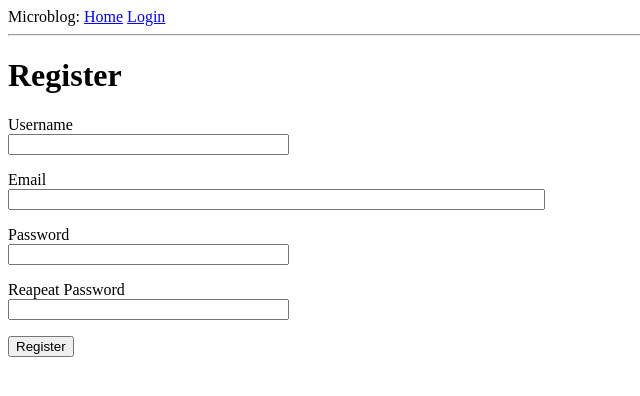
After one commit to BotalovSerg/course_flask, a Flask app: page /register in a window 1280 px wide. The commit adds this page. Shown: the top 396 px of the page, without its empty margins (0-640 px from the left). Run offline with Flask 3, Linux system fonts and the light colour scheme.

Commit message:
added register

```diff
--- a/app/__init__.py
+++ b/app/__init__.py
@@ -2,10 +2,13 @@ from flask import Flask
 from config import Config
 from flask_sqlalchemy import SQLAlchemy
 from flask_migrate import Migrate
+from flask_login import LoginManager
 
 app = Flask(__name__)
 app.config.from_object(Config)
 db = SQLAlchemy(app)
 migrate = Migrate(app, db)
+login = LoginManager(app)
+login.login_view = "login"
 
 from app import routes, models
--- a/app/forms.py
+++ b/app/forms.py
@@ -1,10 +1,34 @@
 from flask_wtf import FlaskForm
 from wtforms import StringField, PasswordField, BooleanField, SubmitField
-from wtforms.validators import DataRequired
+from wtforms.validators import DataRequired, ValidationError, Email, EqualTo
+import sqlalchemy as sa
+from app import db
+from app.models import User
 
 
 class LoginForm(FlaskForm):
     username = StringField("Username", validators=[DataRequired()])
-    password = StringField("Password", validators=[DataRequired()])
+    password = PasswordField("Password", validators=[DataRequired()])
     remember_me = BooleanField("Remember ME")
     submit = SubmitField("Sing In")
+
+
+class RegistrationForm(FlaskForm):
+    username = StringField("Username", validators=[DataRequired()])
+    email = StringField("Email", validators=[DataRequired(), Email()])
+    password = PasswordField("Password", validators=[DataRequired()])
+    password2 = PasswordField(
+        "Reapeat Password",
+        validators=[DataRequired(), EqualTo("password")],
+    )
+    submit = SubmitField("Register")
+
+    def validate_username(self, username):
+        user = db.session.scalar(sa.select(User).where(User.username == username.data))
+        if user is not None:
+            raise ValidationError("Please use a different username.")
+
+    def validate_email(self, email):
+        user = db.session.scalar(sa.select(User).where(User.email == email.data))
+        if user is not None:
+            raise ValidationError("Please use a different email address.")
--- a/app/routes.py
+++ b/app/routes.py
@@ -1,13 +1,17 @@
-from flask import render_template, flash, redirect, url_for
-from app import app
+from flask import render_template, flash, redirect, url_for, request
+from urllib.parse import urlsplit
+from app import app, db
+from flask_login import current_user, login_user, logout_user, login_required
+import sqlalchemy as sa
 
-from app.forms import LoginForm
+from app.forms import LoginForm, RegistrationForm
+from app.models import User
 
 
 @app.route("/")
 @app.route("/index")
+@login_required
 def index():
-    user = {"username": "Sergey"}
     posts = [
         {"author": {"username": "Dmit"}, "body": "Beautiful day in Portland!"},
         {"author": {"username": "Susan"}, "body": "The Avengers movie was so cool!"},
@@ -16,19 +20,49 @@ def index():
     return render_template(
         "index.html",
         title="Home",
-        user=user,
         posts=posts,
     )
 
 
 @app.route("/login", methods=["GET", "POST"])
 def login():
+    if current_user.is_authenticated:  # User
+        return redirect(url_for("index"))
     form = LoginForm()
     if form.validate_on_submit():
-        flash(f"Login requested for user {form.username.data} remember_me={form.remember_me.data}")
-        return redirect(url_for("index"))
+        user = db.session.scalar(sa.select(User).where(User.username == form.username.data))
+        if user is None or not user.check_password(form.password.data):
+            flash("Invalid username or password")
+            return redirect(url_for("login"))
+        login_user(user, remember=form.remember_me.data)
+        next_page = request.args.get("next")
+        if not next_page or urlsplit(next_page).netloc != "":
+            next_page = url_for("index")
+        return redirect(next_page)
     return render_template(
         "login.html",
         title="Sing In",
         form=form,
     )
+
+
+@app.route("/logout")
+def logout():
+    logout_user()
+    return redirect(url_for("index"))
+
+
+@app.route("/register", methods=["GET", "POST"])
+def register():
+    if current_user.is_authenticated:
+        return redirect(url_for("index"))
+
+    form = RegistrationForm()
+    if form.validate_on_submit():
+        user = User(username=form.username.data, email=form.email.data)
+        user.set_password(form.password.data)
+        db.session.add(user)
+        db.session.commit()
+        flash("Congratulations, you are now a registered user!")
+        return redirect(url_for("login"))
+    return render_template("register.html", title="Register", form=form)
--- a/app/templates/base.html
+++ b/app/templates/base.html
@@ -13,7 +13,11 @@
     <div>
       Microblog:
       <a href="{{ url_for('index') }}">Home</a>
+      {% if current_user.is_anonymous %}
       <a href="{{ url_for('login') }}">Login</a>
+      {% else %}
+      <a href="{{ url_for('logout') }}">Logout</a>
+      {% endif %}
     </div>
     <hr />
     {% with messages = get_flashed_messages() %} {% if messages %}
--- a/app/templates/index.html
+++ b/app/templates/index.html
@@ -1,5 +1,5 @@
 {% extends "base.html" %} {% block content %}
-<h1>Hi, {{ user.username }}!</h1>
+<h1>Hi, {{ current_user.username }}!</h1>
 {% for post in posts %}
 <div>
   <p>{{ post.author.username }} says: <b>{{ post.body }}</b></p>
--- a/app/templates/login.html
+++ b/app/templates/login.html
@@ -18,5 +18,6 @@
   </p>
   <p>{{ form.remember_me() }} {{ form.remember_me.label }}</p>
   <p>{{ form.submit() }}</p>
+  <p>New User? <a href="{{ url_for('register') }}">Click to Register!</a></p>
 </form>
 {% endblock %}
--- /dev/null
+++ b/app/templates/register.html
@@ -0,0 +1,35 @@
+{% extends "base.html" %} {% block content %}
+<h1>Register</h1>
+<form action="" method="post">
+  {{ form.hidden_tag() }}
+  <p>
+    {{ form.username.label }}<br />
+    {{ form.username(size=32) }}<br />
+    {% for error in form.username.errors %}
+    <span style="color: red">[{{ error }}]</span>
+    {% endfor %}
+  </p>
+  <p>
+    {{ form.email.label }}<br />
+    {{ form.email(size=64) }}<br />
+    {% for error in form.email.errors %}
+    <span style="color: red">[{{ error }}]</span>
+    {% endfor %}
+  </p>
+  <p>
+    {{ form.password.label }}<br />
+    {{ form.password(size=32) }}<br />
+    {% for error in form.password.errors %}
+    <span style="color: red">[{{ error }}]</span>
+    {% endfor %}
+  </p>
+  <p>
+    {{ form.password2.label }}<br />
+    {{ form.password2(size=32) }}<br />
+    {% for error in form.password2.errors %}
+    <span style="color: red">[{{ error }}]</span>
+    {% endfor %}
+  </p>
+  <p>{{ form.submit() }}</p>
+</form>
+{% endblock %}
--- a/pyproject.toml
+++ b/pyproject.toml
@@ -5,7 +5,9 @@ description = "Add your description here"
 readme = "README.md"
 requires-python = ">=3.13"
 dependencies = [
+    "email-validator>=2.3.0",
     "flask>=3.1.2",
+    "flask-login>=0.6.3",
     "flask-migrate>=4.1.0",
     "flask-sqlalchemy>=3.1.1",
     "flask-wtf>=1.2.2",
```
Also changed, not shown: app/models.py (+15 -2 lines), app.db, 1 other file.
